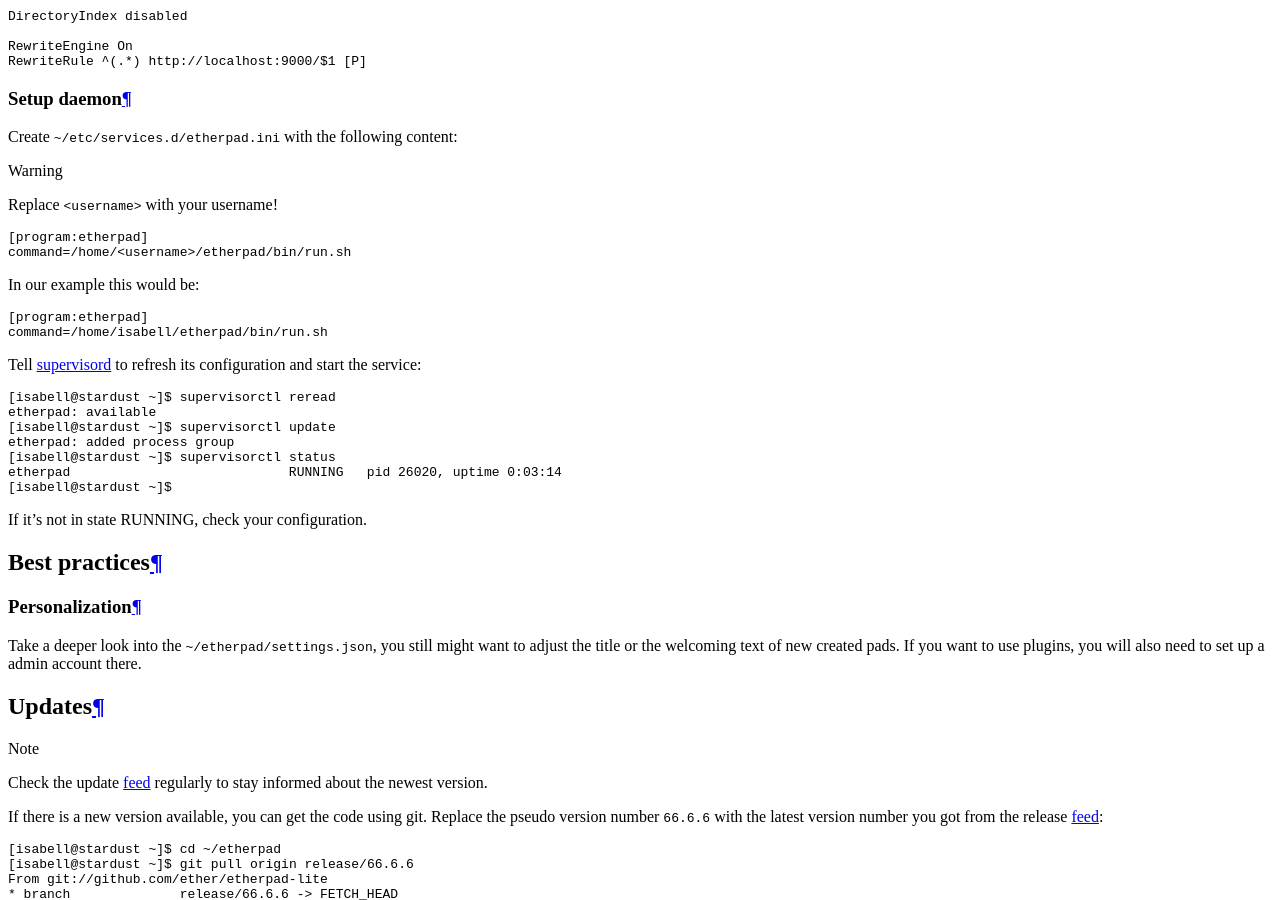
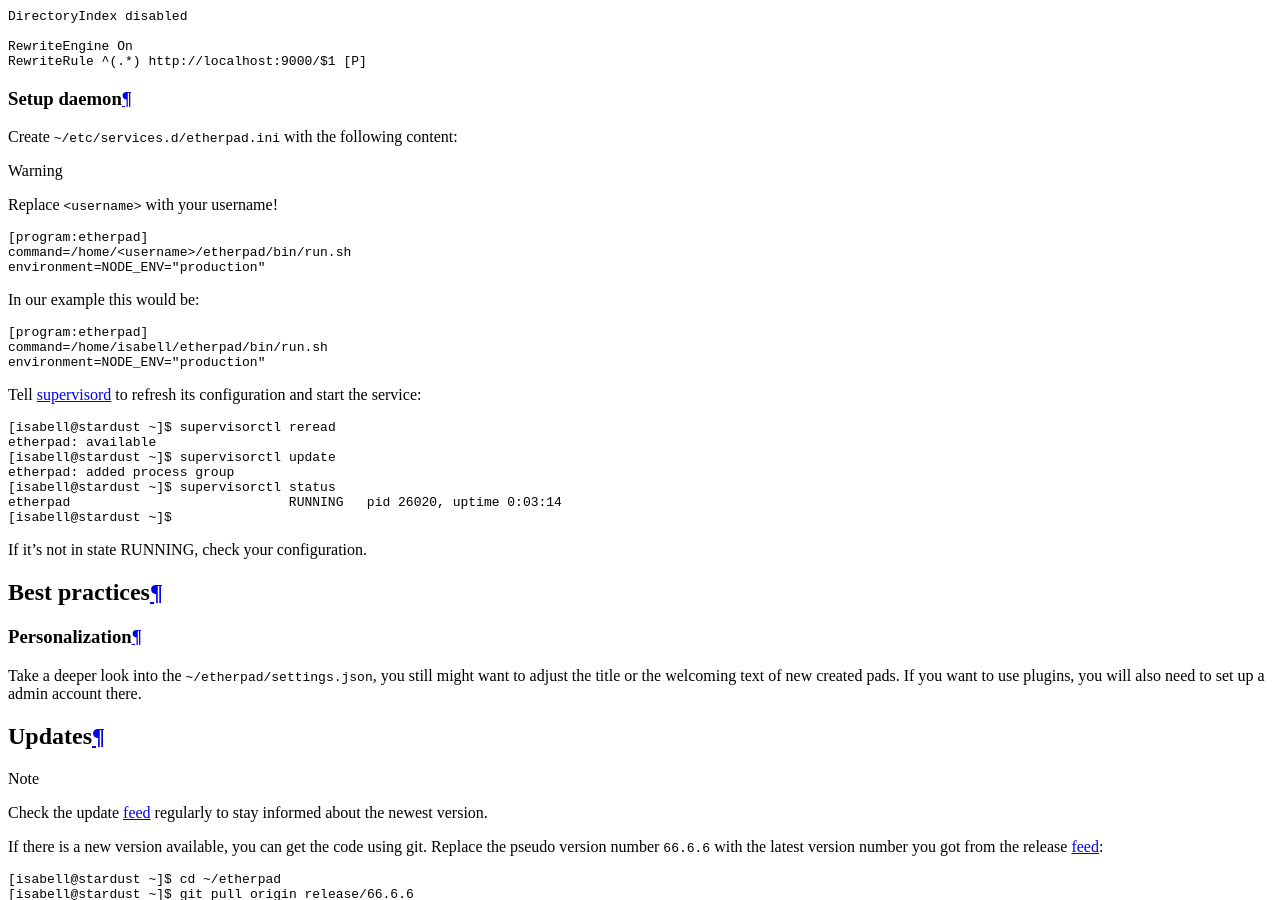
Before and after one commit to Uberspace/lab, a Sphinx documentation site: the page built from source/guide_etherpad.rst, in a window 1280 px wide and 900 px high, scrolled down 2862 px. Built offline with Sphinx 7.4.7 and the Read the Docs theme 2.0.0, drawn with Linux system fonts in a browser that asks for light colours.

Commit message:
:wrench: NODE_ENV=production

```diff
--- a/source/guide_etherpad.rst
+++ b/source/guide_etherpad.rst
@@ -149,6 +149,7 @@
 
  [program:etherpad]
  command=/home/<username>/etherpad/bin/run.sh
+ environment=NODE_ENV="production"
 
 In our example this would be:
 
@@ -156,6 +157,7 @@
 
  [program:etherpad]
  command=/home/isabell/etherpad/bin/run.sh
+ environment=NODE_ENV="production"
 
 Tell supervisord_ to refresh its configuration and start the service:
 
```
